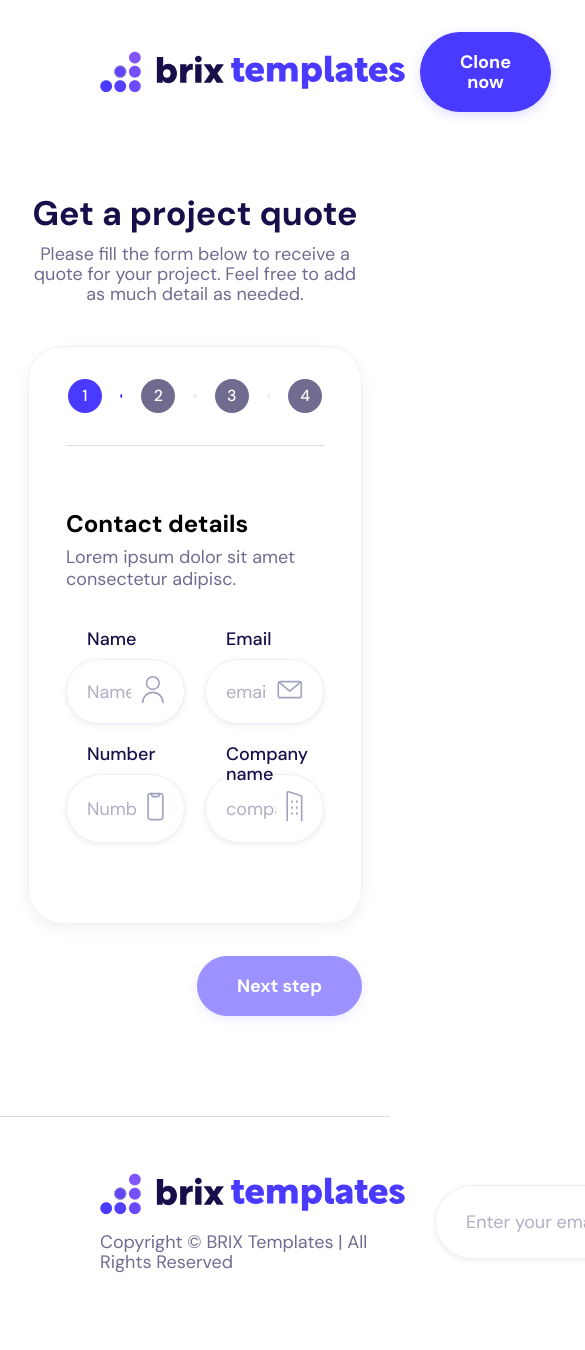
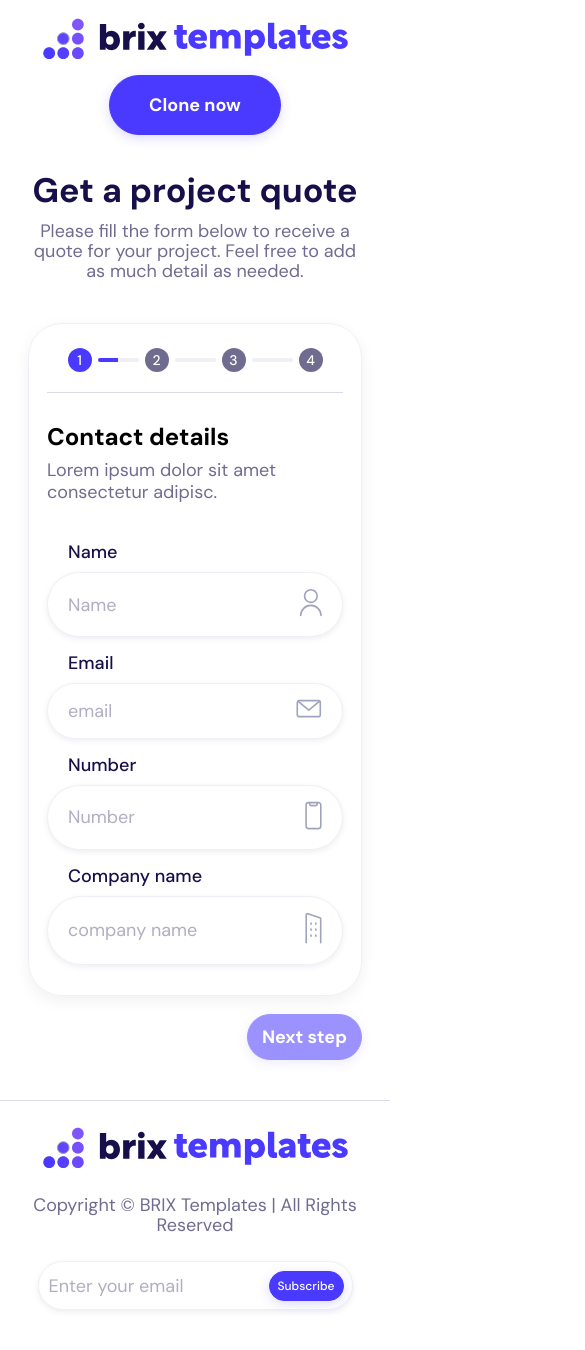
Before and after one commit to Vladislav-Chistyakov/Multi-step-Form, a Vue app: page / in a window 390 px wide. Shown: the top 1350 px of the page, 585 px wide, since content can reach past the window. Before the commit the page ends 1328 px from the top, so only its background shows below. Built offline with nearby package versions, Linux system fonts and the light colour scheme.

Commit message:
Сделал адаптив

```diff
--- a/src/components/footer/index.vue
+++ b/src/components/footer/index.vue
@@ -33,12 +33,6 @@ export default {
 
 <style>
 
-.container {
-  max-width: 1440px;
-  padding: 0 100px;
-  margin: 0 auto;
-}
-
 .footer__hr {
   display: block;
   border-top: 1px solid #D9DBE9
@@ -46,18 +40,19 @@ export default {
 
 .footer__container {
   display: flex;
-  flex-direction: row;
-  justify-content: space-between;
+  flex-direction: column;
+  justify-content: center;
   align-items: center;
-  gap: 30px;
-  padding-top: 56px;
+  gap: 26px;
+  padding-top: 26px;
   padding-bottom: 56px;
 }
 
 .footer__left {
   display: flex;
+  align-items: center;
   flex-direction: column;
-  gap: 17px;
+  gap: 26px;
 }
 
 .footer__left-images {
@@ -68,6 +63,7 @@ export default {
 }
 
 .footer__left-description {
+  text-align: center;
   font-size: 18px;
   font-weight: 400;
   line-height: 20px;
@@ -79,14 +75,51 @@ export default {
 }
 
 .form__input {
-  min-width: 507px;
-  padding: 12px 13px 12px 30px;
+  padding: 9px 8px 8px 10px;
+  font-size: 12px;
+  max-width: 380px;
 }
 
 .footer__button {
-  padding: 14px 26px;
-  font-size: 16px;
-  line-height: 18px;
+  padding: 7px 8px;
+  font-size: 12px;
+  line-height: 14px;
   font-weight: 500;
 }
+
+@media screen and (min-width: 1024px){
+
+  .footer__container {
+    flex-direction: row;
+    justify-content: space-between;
+    align-items: center;
+    gap: 30px;
+    padding-top: 56px;
+    padding-bottom: 56px;
+  }
+
+  .footer__left {
+    align-items: flex-start;
+    gap: 17px;
+  }
+
+  .footer__left-description {
+    text-align: start;
+  }
+
+  .form__input {
+    min-width: 507px;
+  }
+
+  .form__input {
+    padding: 12px 13px 12px 30px;
+  }
+
+  .footer__button {
+    padding: 14px 26px;
+    font-size: 16px;
+    line-height: 18px;
+    max-width: 100%;
+  }
+}
 </style>
--- a/src/components/header/index.vue
+++ b/src/components/header/index.vue
@@ -26,19 +26,19 @@ export default {
 
 .container {
   max-width: 1440px;
-  padding: 0 100px;
+  padding: 0 30px;
   margin: 0 auto;
 }
 
 .header {
-  margin-bottom: 52px;
-  padding-top: 32px;
-  padding-bottom: 32px;
+  margin-bottom: 20px;
+  padding-top: 18px;
+  padding-bottom: 18px;
 }
 
 .header__container {
   display: flex;
-  flex-direction: row;
+  flex-direction: column;
   align-items: center;
   gap: 15px;
   justify-content: space-between;
@@ -51,8 +51,23 @@ export default {
   gap: 15px;
 }
 
-.header-button {
+@media screen and (min-width: 1024px) {
+  .container {
+    padding: 0 100px;
+  }
+
+  .header {
+    margin-bottom: 52px;
+    padding-top: 32px;
+    padding-bottom: 32px;
+  }
+
+  .header__container {
+    flex-direction: row;
+    align-items: center;
+    gap: 15px;
+    justify-content: space-between;
+  }
 }
 
-
 </style>
--- a/src/components/main/StepByStepForm/index.vue
+++ b/src/components/main/StepByStepForm/index.vue
@@ -143,8 +143,8 @@ export default {
 }
 
 .steps-block__card {
-  margin-bottom: 32px;
-  padding: 32px 37px 80px;
+  margin-bottom: 18px;
+  padding: 24px 18px 30px;
   border-radius: 34px;
   border: 1px solid #EFF0F6;
   box-shadow: 0 5px 16px 0 #080F340F;
@@ -172,6 +172,10 @@ export default {
   gap: 20px;
 }
 
+.steps-block__button-back, .steps-block__button-next {
+  padding: 12px 14px;
+}
+
 .steps-block__button-back {
   color: #4A3AFF;
   border: 1px solid #4A3AFF;
@@ -188,8 +192,8 @@ export default {
   display: flex;
   flex-direction: row;
   flex-wrap: wrap;
-  margin-bottom: 64px;
-  padding-bottom: 32px;
+  margin-bottom: 30px;
+  padding-bottom: 20px;
   border-bottom: 1px solid #D9DBE9;
 }
 
@@ -203,27 +207,26 @@ export default {
   flex: 1 auto;
 }
 
-
 .item-step__num-step {
   background-color: #6F6C90;
   color: white;
   border-radius: 100%;
-  height: 34px;
-  width: 34px;
-  min-width: 34px;
+  height: 24px;
+  width: 24px;
+  min-width: 24px;
   display: flex;
   justify-content: center;
   align-items: center;
 
-  font-size: 16px;
+  font-size: 14px;
   font-weight: 500;
-  line-height: 18px;
+  line-height: 16px;
 }
 
 .item-step__back-line {
   display: flex;
   width: 100%;
-  margin-right: 18px;
+  margin-right: 6px;
   background: #EFF0F6;
   border-radius: 0 10px 10px 0;
 }
@@ -239,7 +242,7 @@ export default {
 .item-step__next-line {
   display: flex;
   width: 100%;
-  margin-left: 18px;
+  margin-left: 6px;
   background: #EFF0F6;
   border-radius: 10px 0 0 10px;
 }
@@ -254,10 +257,41 @@ export default {
   background-color: #4A3AFF;
 }
 
-
 .visible-line {
   margin: 0;
   visibility: hidden;
 }
 
+@media screen and (min-width: 1024px){
+  .steps-block__card {
+    margin-bottom: 32px;
+    padding: 32px 37px 80px;
+  }
+
+  .steps-block__list-steps {
+    margin-bottom: 64px;
+    padding-bottom: 32px;
+  }
+
+  .item-step__num-step {
+    height: 34px;
+    width: 34px;
+    min-width: 34px;
+
+    font-size: 16px;
+    line-height: 18px;
+  }
+
+  .item-step__back-line {
+    margin-right: 18px;
+  }
+
+  .item-step__next-line {
+    margin-left: 18px;
+  }
+
+  .steps-block__button-back, .steps-block__button-next {
+    padding: 18px 39px;
+  }
+}
 </style>
--- a/src/components/main/Steps/StepCheckbox.vue
+++ b/src/components/main/Steps/StepCheckbox.vue
@@ -52,7 +52,7 @@ export default {
 </script>
 
 <template>
-<div class="list">
+<div class="step-checkbox-list">
   <UICheckbox :value="formCheckbox.development" title-checkbox="Development" @check="checkInput('development', $event)">
     <template #icon>
       <img src="../../../assets/picture/checkbox-icon/development-icon.svg" alt="Development">
@@ -80,9 +80,16 @@ export default {
 </template>
 
 <style>
-.list {
+.step-checkbox-list {
   display: grid;
-  gap: 20px;
-  grid-template-columns: 1fr 1fr;
+  gap: 16px;
+  grid-template-columns: 1fr;
+}
+
+@media screen and (min-width: 1024px) {
+  .step-checkbox-list {
+    gap: 20px;
+    grid-template-columns: 1fr 1fr;
+  }
 }
 </style>
--- a/src/components/main/Steps/StepInputs.vue
+++ b/src/components/main/Steps/StepInputs.vue
@@ -70,7 +70,7 @@ export default {
 </script>
 
 <template>
-<div class="list">
+<div class="step-input-list">
   <UIInput type="text" :suffix="true" label="Name" placeholder="Name" :disabled="false" v-model:value="form.inputName">
     <template #suffix>
       <div>
@@ -106,10 +106,17 @@ export default {
 </template>
 
 <style>
-.list {
+.step-input-list {
   display: grid;
-  gap: 20px;
-  grid-template-columns: 1fr 1fr;
+  gap: 16px;
+  grid-template-columns: 1fr;
+}
+
+@media screen and (min-width: 1024px) {
+  .step-input-list {
+    gap: 20px;
+    grid-template-columns: 1fr 1fr;
+  }
 }
 
 </style>
--- a/src/components/main/Steps/StepRadio.vue
+++ b/src/components/main/Steps/StepRadio.vue
@@ -56,7 +56,7 @@ export default {
 </script>
 
 <template>
-  <div class="list">
+  <div class="step-radio-list">
     <UIRadioButton :value="valuesRadioButton.one === formRadio.budget" :title-radio="valuesRadioButton.one" @check="checkInput($event)" />
 
     <UIRadioButton :value="valuesRadioButton.two === formRadio.budget" :title-radio="valuesRadioButton.two" @check="checkInput($event)" />
@@ -68,9 +68,16 @@ export default {
 </template>
 
 <style>
-.list {
+.step-radio-list {
   display: grid;
-  gap: 20px;
-  grid-template-columns: 1fr 1fr;
+  gap: 16px;
+  grid-template-columns: 1fr;
+}
+
+@media screen and (min-width: 1024px) {
+  .step-radio-list {
+    gap: 20px;
+    grid-template-columns: 1fr 1fr;
+  }
 }
 </style>
--- a/src/components/main/Steps/StepSubmit.vue
+++ b/src/components/main/Steps/StepSubmit.vue
@@ -33,12 +33,13 @@ export default {
   </p>
   <UIButton v-if="!submit"
             type="button"
+            custom-class="submit-step"
             @click.prevent="statusDisabledBackButton"
             text-button="Submit" />
 </div>
 </template>
 
-<style scoped>
+<style>
 .submit-step {
   margin: 0 auto;
   display: flex;
@@ -53,6 +54,16 @@ export default {
   margin-bottom: 18px;
 }
 
+.submit-step {
+  padding: 12px 24px;
+}
+
+@media screen and (min-width: 1024px) {
+  .submit-step {
+    padding: 18px 39px;
+  }
+}
+
 .submit-step__title {
 }
 
--- a/src/components/main/index.vue
+++ b/src/components/main/index.vue
@@ -93,7 +93,7 @@ export default {
 
 .main {
   width: 100%;
-  margin-bottom: 100px;
+  margin-bottom: 40px;
 }
 
 .container {
@@ -105,6 +105,7 @@ export default {
 @media screen and (min-width: 1024px) {
   .main {
     padding: 0 50px;
+    margin-bottom: 100px;
   }
 }
 
--- a/src/components/ui/button/index.vue
+++ b/src/components/ui/button/index.vue
@@ -28,7 +28,7 @@ export default {
 </script>
 
 <template>
-  <div>
+  <div class="ui-button-block">
     <button @click.prevent="clickButton"
             :type="type"
             :disabled="disabled"
```
